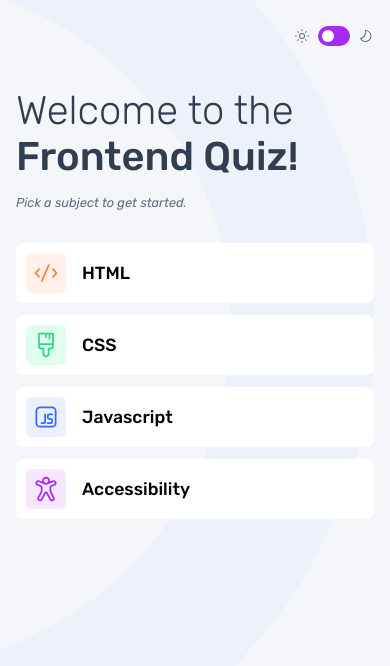
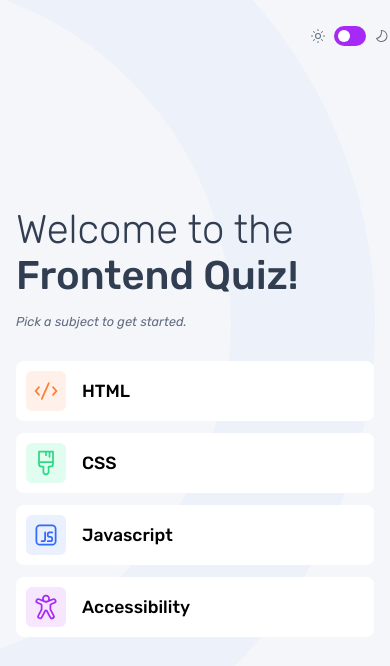
Before and after one commit to wideirp/frontend-quiz-app, a Vue app: page / in a window 390 px wide. Shown: the top 666 px of the page. Built offline with nearby package versions, Linux system fonts and the light colour scheme.

Commit message:
add: responsive wrapper styles

```diff
--- a/src/App.vue
+++ b/src/App.vue
@@ -34,7 +34,42 @@
   height: 100%;
 }
 
+#app {
+  display: flex;
+  justify-content: center;
+  height: 100vh;
+}
+
 .wrapper {
   padding: 1rem;
+  width: 100%;
+  display: flex;
+  flex-direction: column;
+  gap: 2rem;
+  justify-content: center;
+  position: relative;
+  & > :first-child {
+    position: absolute;
+    top: 1rem;
+    right: 0;
+  }
+  @media screen and (min-width: 468px) {
+    margin: 0 2rem;
+    width: 80%;
+    max-width: 62rem;
+  }
+}
+
+main {
+  display: flex;
+  flex-direction: column;
+  gap: 2rem;
+  @media screen and (min-width: 768px) {
+    flex-direction: row;
+    // margin-top: 3rem;
+    & > * {
+      width: 100%;
+    }
+  }
 }
 </style>
--- a/src/components/QuizHeader.vue
+++ b/src/components/QuizHeader.vue
@@ -49,6 +49,7 @@
 @use "@/assets/sass/variables" as *;
 
 header {
+  width: 100%;
   display: flex;
   justify-content: space-between;
   color: $fc-primary-light;
--- a/src/views/HomeView.vue
+++ b/src/views/HomeView.vue
@@ -33,7 +33,7 @@
 @use "@/assets/sass/variables" as *;
 
 .hero {
-  margin: 2rem 0;
+  margin: 0rem 0;
   h1 {
     color: $fc-primary-light;
     font-size: $fs-800;
```
